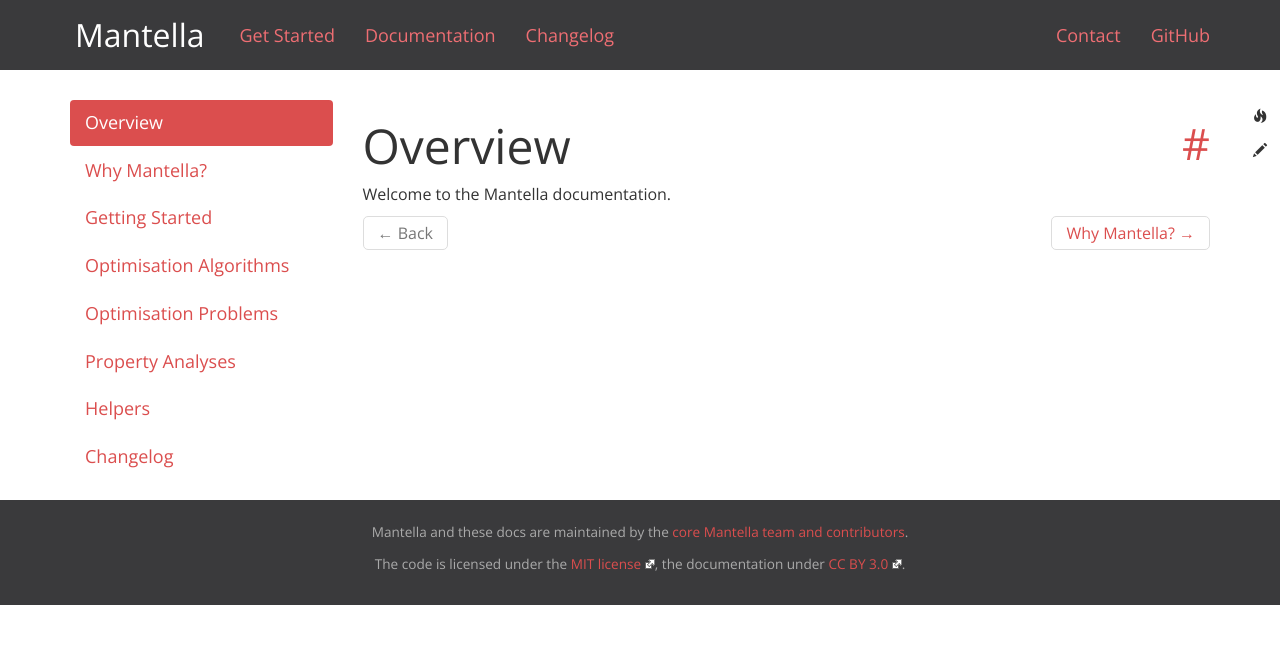
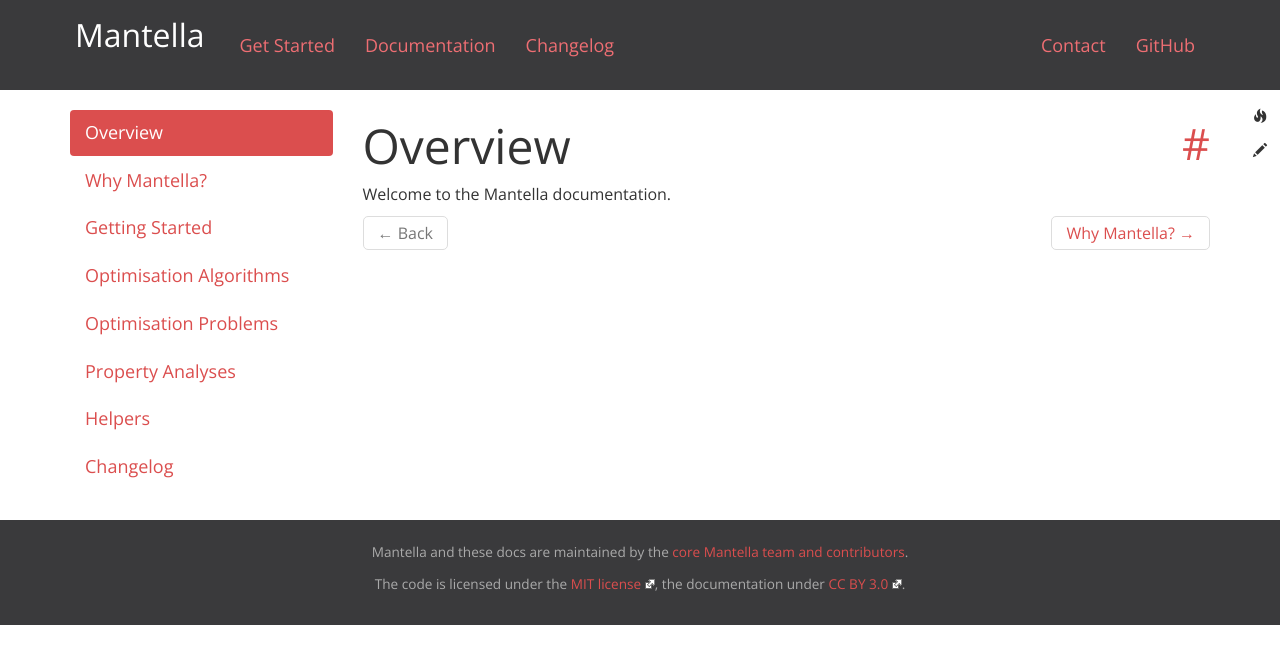
Before and after one commit to sebiniemann/Mantella, a Jekyll site: the page built from overview.html, in a window 1280 px wide. Shown: the top 664 px of the page. Built offline with Jekyll 4.4.1, drawn with Linux system fonts in a browser that asks for light colours.

Commit message:
Fixed navbar margin

```diff
--- a/assets/css/custom.css
+++ b/assets/css/custom.css
@@ -404,6 +404,10 @@
   }
 }
 
-.container > .row > div ul {
+.container ul {
   margin: 10px 0;
 }
+
+.container .nav ul {
+  margin: 0;
+}
```
